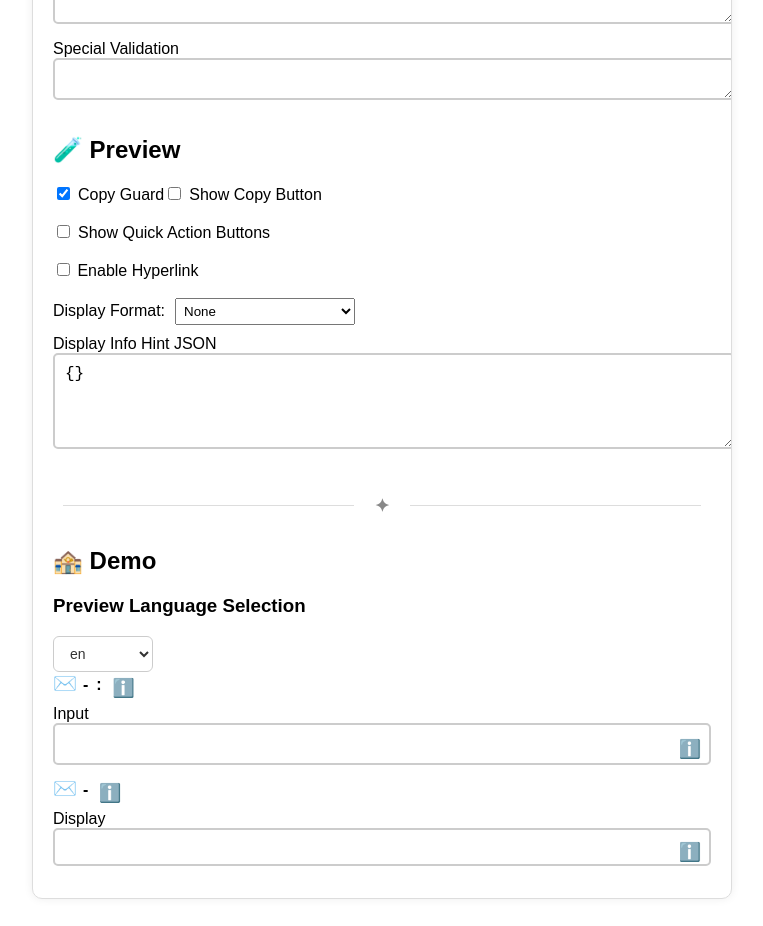
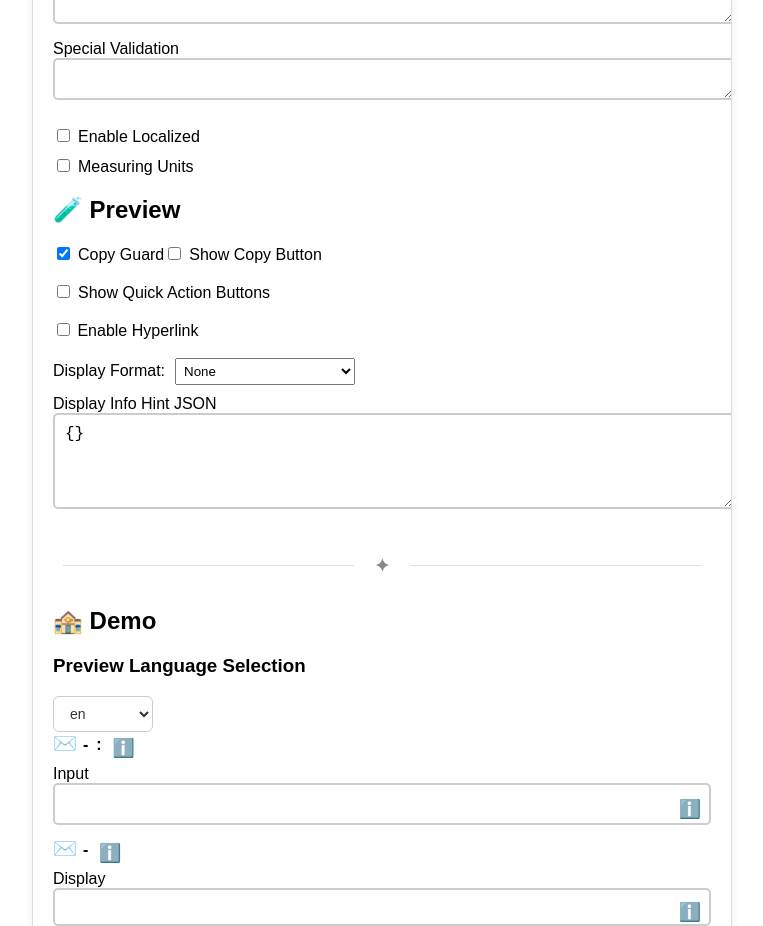
Before and after one commit to mmagdyroots/my-regex-app, a React (Create React App) app: page / in a window 1280 px wide. Shown: the part 1620-2546 px from the top of the page, without its empty margins (258-1021 px from the left). Built offline with nearby package versions, Linux system fonts and the light colour scheme; the HTML template or start-up script is replaced by a standard one.

Commit message:
added display format with functionalities - added  localized and units witout functions

```diff
--- a/src/App.jsx
+++ b/src/App.jsx
@@ -610,6 +610,12 @@ const [fieldData, setFieldData] = useState({
   const [customPattern, setCustomPattern] = useState('');
   const [customReplacement, setCustomReplacement] = useState('');
 
+  const [isLocalizedEnabled, setIsLocalizedEnabled] = useState(false);
+const [selectedCountry, setSelectedCountry] = useState('');
+
+const [isMeasurementUnitEnabled , setIsMeasurementUnitEnabled ] = useState(false);
+const [selectedMeasurementUnit, setSelectedMeasurementUnit] = useState('');
+
   const actions = [
     { type: 'email', label: language === 'ar' ? 'إرسال بريد' : 'Email' },
     { type: 'call', label: language === 'ar' ? 'اتصال' : 'Call' },
@@ -622,7 +628,13 @@ const [fieldData, setFieldData] = useState({
     { type: 'instagram', label: language === 'ar' ? 'افتح انستجرام' : 'Open Instagram' },
     { type: 'facebook', label: language === 'ar' ? 'افتح فيسبوك' : 'Open Facebook' }
   ];
-
+const unitCategories = {
+  Length: ['Meter', 'Kilometer', 'Centimeter', 'Inch', 'Foot', 'Mile'],
+  Weight: ['Gram', 'Kilogram', 'Pound', 'Ounce', 'Ton'],
+  Temperature: ['Celsius', 'Fahrenheit', 'Kelvin'],
+  Volume: ['Liter', 'Milliliter', 'Gallon', 'Cubic meter'],
+  Time: ['Second', 'Minute', 'Hour', 'Day'],
+};
 const handleAction = () => {
     let url = '';
     switch (selectedAction) {
@@ -1249,6 +1261,77 @@ onClick={() => {
   rows={1}
   style={styles.textarea} />
 
+
+{/* Localized Checkbox and Country Dropdown */}
+<div style={{ marginTop: '10px' }}>
+  <label>
+    <input
+      type="checkbox"
+      checked={isLocalizedEnabled}
+            onChange={(e) => {
+        setIsLocalizedEnabled(e.target.checked);
+        if (e.target.checked) setIsMeasurementUnitEnabled(false); // disable other
+      }}
+      style={{ marginRight: 8 }}
+    />
+    {language === 'ar' ? 'تمكين التوطين' : 'Enable Localized'}
+  </label>
+  {isLocalizedEnabled && (
+    <select
+      value={selectedCountry}
+      onChange={(e) => setSelectedCountry(e.target.value)}
+      style={styles.input}
+    >
+      <option value="">{language === 'ar' ? '- اختر دولة -' : '- Select Country -'}</option>
+      <option value="us">United States</option>
+      <option value="uk">United Kingdom</option>
+      <option value="de">Germany</option>
+      <option value="fr">France</option>
+      <option value="eg">Egypt</option>
+      {/* Add more countries as needed */}
+    </select>
+  )}
+</div>
+
+{/* Measuring Units Checkbox and Dropdown */}
+<div style={{ marginTop: '10px' }}>
+  <label>
+    <input
+      type="checkbox"
+      checked={isMeasurementUnitEnabled}
+       onChange={(e) => {
+        setIsMeasurementUnitEnabled(e.target.checked);
+        if (e.target.checked) setIsLocalizedEnabled(false); // disable other
+      }}
+      style={{ marginRight: 8 }}
+    />
+    {language === 'ar' ? 'الوحدات' : 'Measuring Units'}
+  </label>
+
+  {isMeasurementUnitEnabled && (
+    <select
+      value={selectedMeasurementUnit}
+      onChange={(e) => setSelectedMeasurementUnit(e.target.value)}
+      style={{ ...styles.input, marginTop: '10px' }}
+    >
+      <option value="">{language === 'ar' ? '- اختر وحدة -' : '- Select Unit -'}</option>
+      {Object.entries(unitCategories).map(([category, units]) => (
+        <optgroup key={category} label={category}>
+          {units.map((unit) => (
+            <option key={unit} value={unit}>{unit}</option>
+          ))}
+        </optgroup>
+      ))}
+    </select>
+  )}
+</div>
+
+
+
+
+
+
+
     <h2>{t.previewTitle}</h2>
 
 
@@ -1513,7 +1596,7 @@ onClick={() => {
         <input
           tabIndex={1}
           placeholder={fieldData.placeholder[selectedPreviewLang] || ''}
-          value={formatValue(inputValue)}
+          value={formatValue(inputValue) + (isMeasurementUnitEnabled && selectedMeasurementUnit ? '  (' + selectedMeasurementUnit +')':'')}
           readOnly={true}
           onCopy={copyGuard ? (e) => e.preventDefault() : undefined}
           style={{
```
